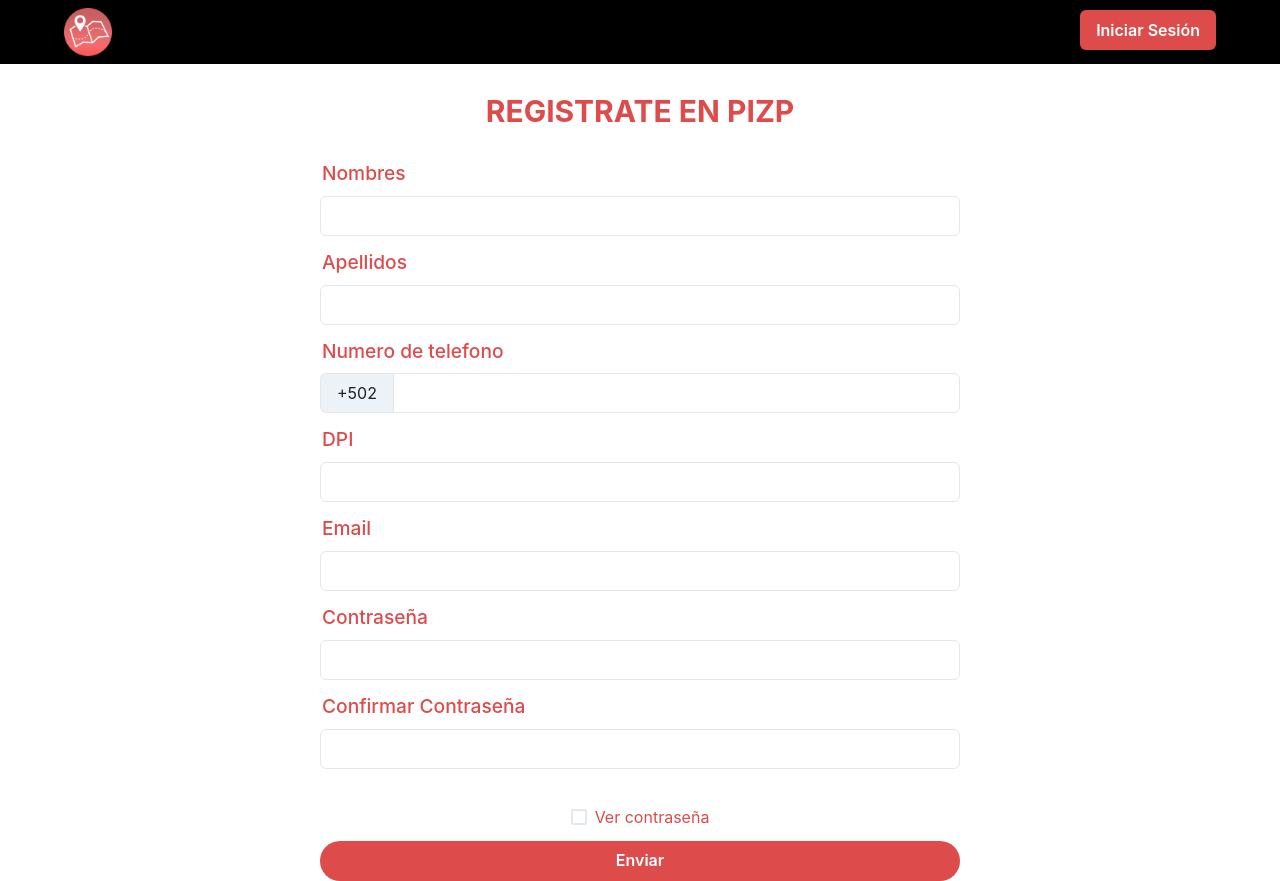
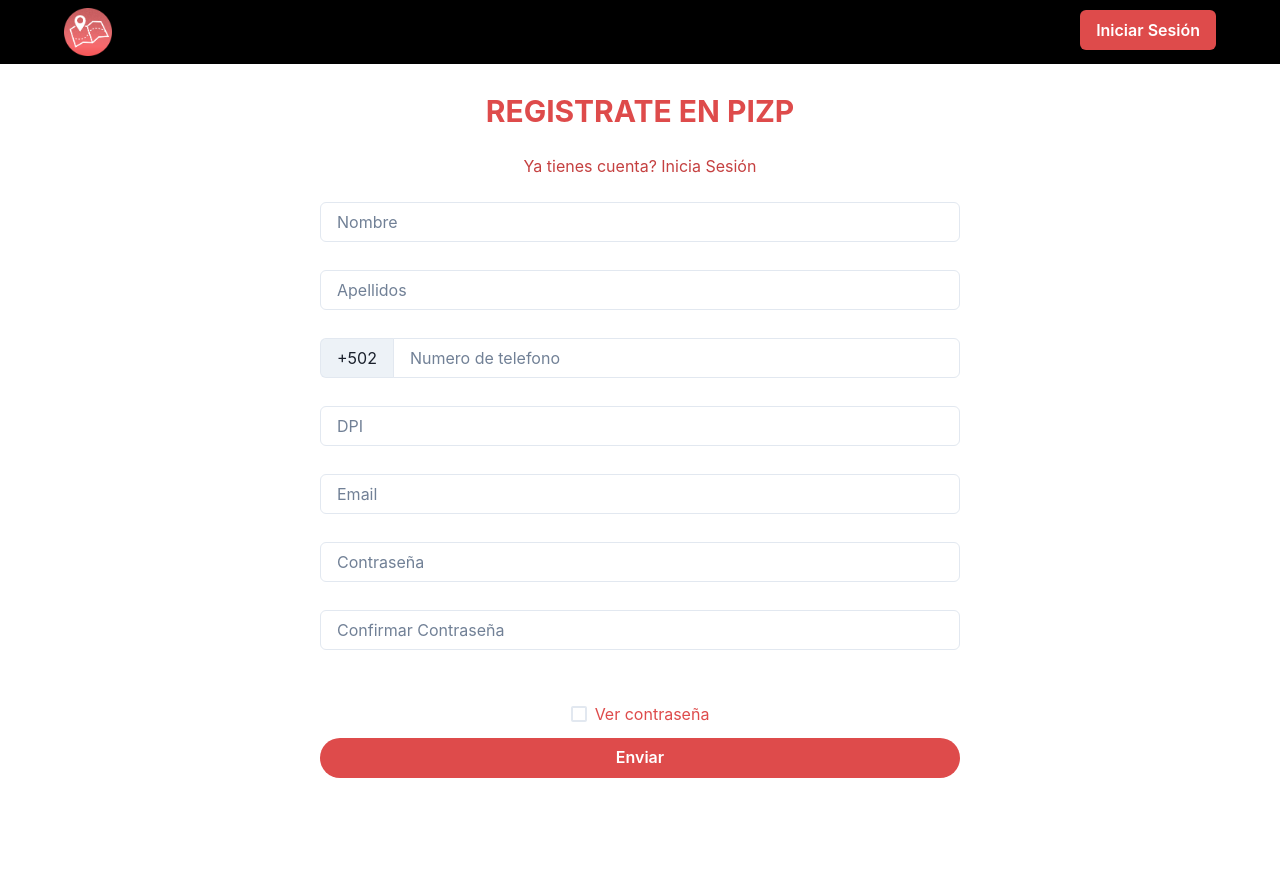
Before and after one commit to sgomez-2020088/PIZP_Front, a React (Vite) app: page /register in a window 1280 px wide. After the commit the page ends 800 px from the top, so only its background shows below. Built offline with nearby package versions, Linux system fonts and the light colour scheme.

Commit message:
Se modifica componente Register

```diff
--- a/src/components/Register/Register.jsx
+++ b/src/components/Register/Register.jsx
@@ -93,45 +93,47 @@
         <>
             <Box  display='flex' alignItems='center' justifyContent='center' flexDirection='column'  >
                 <form onSubmit={handleSubmit}>
+
                 <FormControl  display="flex" flexDirection="column" alignItems="center" justifyContent="center"width="100%"textAlign="left" maxWidth="500px">
 
-                    <Box  marginTop='5%' marginBottom='5%'>
+                    <Box  marginTop='5%' marginBottom='4%'>
                         <Text fontSize='3xl'  color='#DE4B4B' as='b'> REGISTRATE EN PIZP</Text>
                     </Box>
-                    <FormLabel fontSize='1.2rem' size='lg'color='#DE4B4B'width='39rem' textAlign="left">Nombres</FormLabel>
-                    <Input id='1'size='md' value={name}   width='40rem' onChange={handleChangeName} mb='3'/>
-                    <span style={{color:'#DE4B4B'}} > {validationErrors.name && <WarningTwoIcon style={{ marginRight: '6px' }} />}{validationErrors.name}</span>
+                     <Text marginBottom='1.5rem' color='#c54040'>Ya tienes cuenta?<Link to='/login'> Inicia Sesión</Link></Text>
 
-                    <FormLabel  fontSize='1.2rem'  color='#DE4B4B' width='39rem' textAlign="left">Apellidos</FormLabel>
-                    <Input size='md' value={surname} width='40rem'onChange={handleChangeSurname}mb='3'/>
-                    <span style={{color:'#DE4B4B'}} > {validationErrors.surname && <WarningTwoIcon style={{ marginRight: '6px' }} />}{validationErrors.surname}</span>
+                    <Input  placeHolder='Nombre' id='1'size='md' value={name}   width='40rem' onChange={handleChangeName} mb='3'/>
+                    <span style={{color:'#DE4B4B', marginBottom:'1rem'}} > {validationErrors.name && <WarningTwoIcon style={{ marginRight: '6px' }} />}{validationErrors.name}</span>
 
-                    <FormLabel  fontSize='1.2rem'  color='#DE4B4B' width='39rem' textAlign="left">Numero de telefono</FormLabel>
+
+                    <Input  placeHolder='Apellidos' size='md' value={surname} width='40rem'onChange={handleChangeSurname}mb='3'/>
+                    <span style={{color:'#DE4B4B', marginBottom:'1rem'}} > {validationErrors.surname && <WarningTwoIcon style={{ marginRight: '6px' }} />}{validationErrors.surname}</span>
+
+
                     <InputGroup  width='40rem'>
                         <InputLeftAddon>+502</InputLeftAddon>
-                        <Input size='md' value={phone}  onChange={handleChangePhone}mb='3'/>
+                        <Input  placeHolder='Numero de telefono' size='md' value={phone}  onChange={handleChangePhone}mb='3'/>
                     </InputGroup>
-                    <span style={{color:'#DE4B4B'}} > {validationErrors.phone && <WarningTwoIcon style={{ marginRight: '6px' }} />}{validationErrors.phone}</span>
+                    <span style={{color:'#DE4B4B', marginBottom:'1rem'}} > {validationErrors.phone && <WarningTwoIcon style={{ marginRight: '6px' }} />}{validationErrors.phone}</span>
 
-                    <FormLabel fontSize='1.2rem'  color='#DE4B4B' width='39rem' textAlign="left">DPI</FormLabel>
-                    <Input size='md' value={DPI} width='40rem' onChange={handleChangeDPI}mb='3' />
-                    <span style={{color:'#DE4B4B'}} > {validationErrors.DPI && <WarningTwoIcon style={{ marginRight: '6px' }} />}{validationErrors.DPI}</span>
 
-                    <FormLabel fontSize='1.2rem'  color='#DE4B4B' width='39rem' textAlign="left">Email</FormLabel>
-                    <Input size='md' value={email}  width='40rem' onChange={handleChangeEmail}mb='3'/>
-                     <span style={{color:'#DE4B4B'}} > {validationErrors.email && <WarningTwoIcon style={{ marginRight: '6px' }} />}{validationErrors.email}</span>
+                    <Input placeHolder='DPI' size='md' value={DPI} width='40rem' onChange={handleChangeDPI}mb='3' />
+                    <span style={{color:'#DE4B4B', marginBottom:'1rem'}} > {validationErrors.DPI && <WarningTwoIcon style={{ marginRight: '6px' }} />}{validationErrors.DPI}</span>
 
-                    <FormLabel  fontSize='1.2rem'  color='#DE4B4B' width='39rem' textAlign="left">Contraseña</FormLabel>
+
+                    <Input  placeHolder='Email' size='md' value={email}  width='40rem' onChange={handleChangeEmail}mb='3'/>
+                     <span style={{color:'#DE4B4B', marginBottom:'1rem'}} > {validationErrors.email && <WarningTwoIcon style={{ marginRight: '6px' }} />}{validationErrors.email}</span>
+
+
                     <InputGroup width='40rem'>
-                        <Input type={show?'text':'password'} size='md'  width='130%'  value={password} onChange={handleChangePassword}mb='3'/>
+                        <Input placeHolder='Contraseña' type={show?'text':'password'} size='md'  width='130%'  value={password} onChange={handleChangePassword}mb='3'/>
                     </InputGroup>
-                    <span style={{color:'#DE4B4B'}} > {validationErrors.password && <WarningTwoIcon style={{ marginRight: '6px' }} />}{validationErrors.password}</span>
+                    <span style={{color:'#DE4B4B', marginBottom:'1rem'}} > {validationErrors.password && <WarningTwoIcon style={{ marginRight: '6px' }} />}{validationErrors.password}</span>
 
-                    <FormLabel  fontSize='1.2rem'  color='#DE4B4B' width='39rem' textAlign="left">Confirmar Contraseña</FormLabel>
+
                     <InputGroup width='40rem'>
-                        <Input  type={show?'text':'password'} size='md'  value={confirmPassword} onChange={handleChangeConfirmPassword} mb='3'/>
+                        <Input  placeHolder='Confirmar Contraseña' type={show?'text':'password'} size='md'  value={confirmPassword} onChange={handleChangeConfirmPassword} mb='3'/>
                     </InputGroup>
-                    <span style={{color:'#DE4B4B'}} > {validationErrors.confirmPassword && <WarningTwoIcon style={{ marginRight: '6px' }} />}{validationErrors.confirmPassword}</span>
+                    <span style={{color:'#DE4B4B', marginBottom:'1rem'}} > {validationErrors.confirmPassword && <WarningTwoIcon style={{ marginRight: '6px' }} />}{validationErrors.confirmPassword}</span>
                     <br/>
                     <Checkbox  colorScheme='red' color='#DE4B4B' onChange={handleClick} mb='3'>Ver contraseña</Checkbox>
                     <Button disabled={!disabled} isLoading={loading?true:false}width='40rem' bg='#DE4B4B' color='white' _hover={{bg:'#ee5757'}} borderRadius='2.5rem' _active={{bg:'#c54040'}}type='submit'>Enviar</Button>
```
